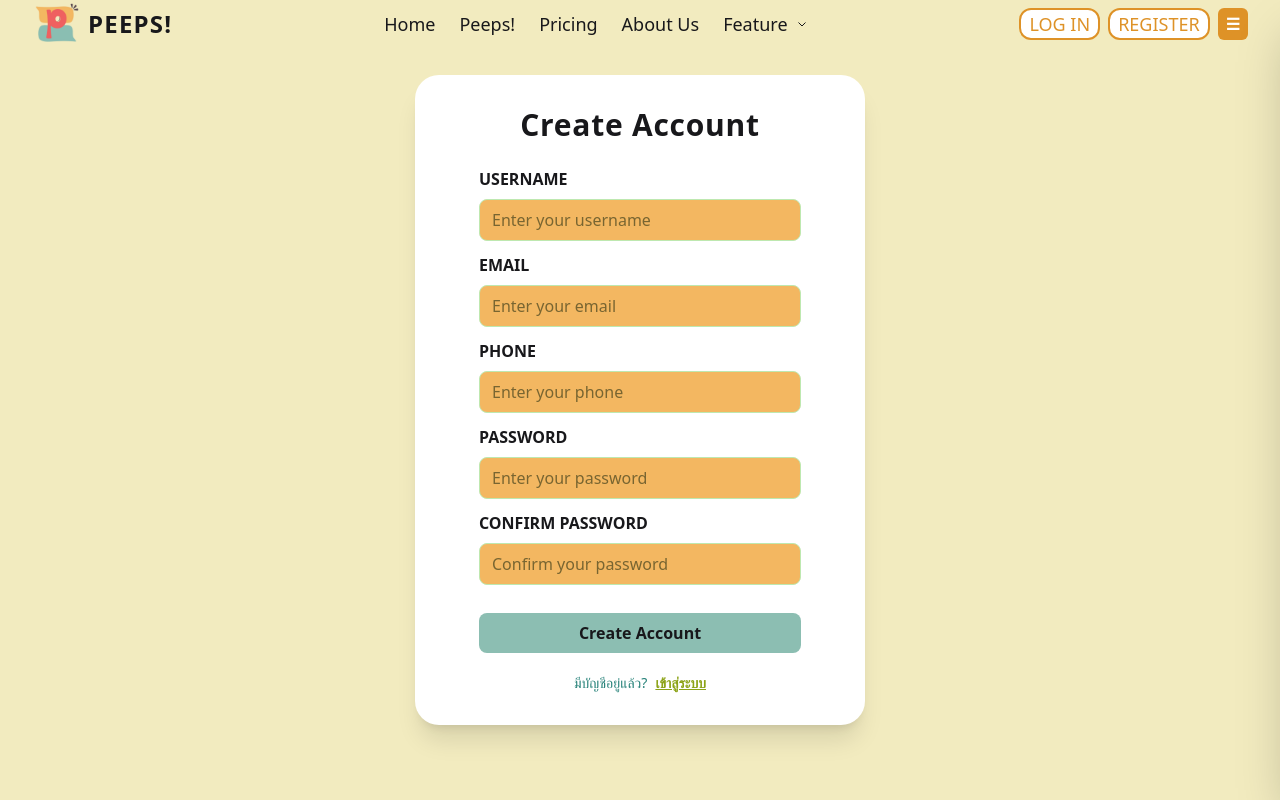
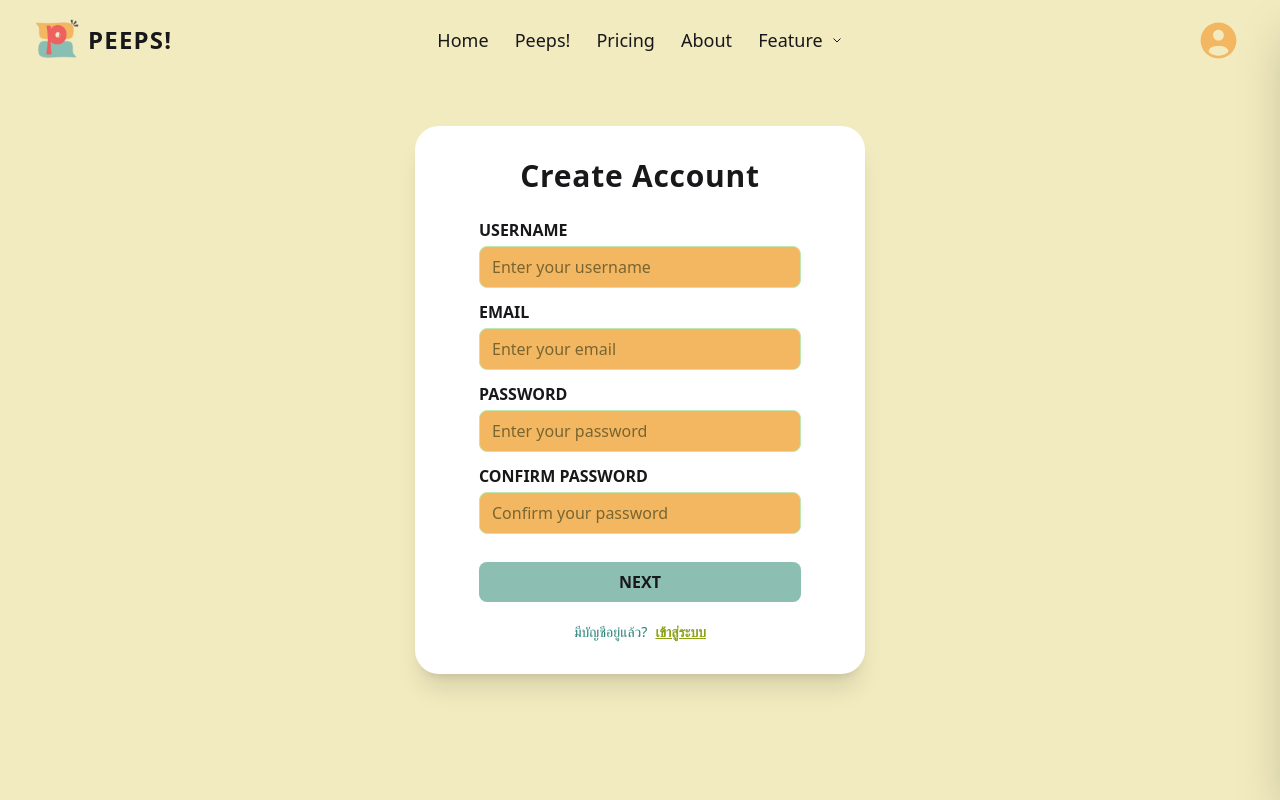
Before and after one commit to Delimie/frontend-peeps, a React (Vite) app: page /register in a window 1280 px wide. Built offline with nearby package versions, Linux system fonts and the light colour scheme.

Commit message:
Connect FE/BE login and register

```diff
--- a/src/App.jsx
+++ b/src/App.jsx
@@ -2,10 +2,12 @@ import { useState } from "react";
 import reactLogo from "./assets/react.svg";
 import viteLogo from "/vite.svg";
 import AppRouter from "./routes/AppRouter";
+import { ToastContainer } from "react-toastify";
 
 function App() {
   return (
     <>
+      <ToastContainer position="bottom-right" style={{ zIndex: 9999 }} />
       <AppRouter />
     </>
   );
--- /dev/null
+++ b/src/api/authApi.jsx
@@ -0,0 +1,8 @@
+import axios from "axios";
+
+export const authApi = axios.create({
+  baseURL: "http://localhost:8000/auth",
+});
+
+export const registerApi = (body) => authApi.post("/register", body);
+export const loginApi = (body) => authApi.post("/login", body);
--- a/src/assets/icon.jsx
+++ b/src/assets/icon.jsx
@@ -0,0 +1,26 @@
+export function UserIcon() {
+  return (
+    <svg
+      width="43px"
+      viewBox="0 0 24 24"
+      fill="none"
+      xmlns="http://www.w3.org/2000/svg"
+    >
+      <g id="SVGRepo_bgCarrier" stroke-width="0"></g>
+      <g
+        id="SVGRepo_tracerCarrier"
+        stroke-linecap="round"
+        stroke-linejoin="round"
+      ></g>
+      <g id="SVGRepo_iconCarrier">
+        {" "}
+        <path
+          fill-rule="evenodd"
+          clip-rule="evenodd"
+          d="M22 12C22 17.5228 17.5228 22 12 22C6.47715 22 2 17.5228 2 12C2 6.47715 6.47715 2 12 2C17.5228 2 22 6.47715 22 12ZM15 9C15 10.6569 13.6569 12 12 12C10.3431 12 9 10.6569 9 9C9 7.34315 10.3431 6 12 6C13.6569 6 15 7.34315 15 9ZM12 20.5C13.784 20.5 15.4397 19.9504 16.8069 19.0112C17.4108 18.5964 17.6688 17.8062 17.3178 17.1632C16.59 15.8303 15.0902 15 11.9999 15C8.90969 15 7.40997 15.8302 6.68214 17.1632C6.33105 17.8062 6.5891 18.5963 7.19296 19.0111C8.56018 19.9503 10.2159 20.5 12 20.5Z"
+          fill="#f3b761"
+        ></path>{" "}
+      </g>
+    </svg>
+  );
+}
--- a/src/components/FormInput.jsx
+++ b/src/components/FormInput.jsx
@@ -1,18 +1,36 @@
 export default function FormInput({
   label,
+  as = "input",
   type = "text",
   placeholder,
   error,
   register,
   name,
+  children,
   ...props
 }) {
+  const inputId = `input-${name}`;
+
   return (
-    <>
+    <div className="flex flex-col gap-1">
       {label && (
-        <label className="font-semibold text-md">{label}</label>
+        <label htmlFor={inputId} className="font-semibold text-md">
+          {label}
+        </label>
       )}
+
+      {as === "select" ? (
+        <select
+          id={inputId}
+          className="mb-1 rounded-lg px-3 py-2 bg-[#F3B761] text-[#246980] font-medium border border-[#bee8b0] focus:outline-none focus:border-[#2dc1b7]"
+          {...register(name)}
+          {...props}
+        >
+          {children}
+        </select>
+      ) : (
         <input
+          id={inputId}
           type={type}
           placeholder={placeholder}
           className="mb-1 rounded-lg px-3 py-2 bg-[#F3B761] placeholder:text-[#786531] text-[#246980] font-medium border border-[#bee8b0] focus:outline-none focus:border-[#2dc1b7]"
@@ -20,7 +38,9 @@ export default function FormInput({
           {...props}
           autoComplete="off"
         />
+      )}
+
       {error && <span className="text-red-400 text-xs -mt-2">{error}</span>}
-    </>
+    </div>
   );
 }
--- a/src/components/MainNav.jsx
+++ b/src/components/MainNav.jsx
@@ -1,5 +1,6 @@
 import React, { useState } from "react";
 import { Link } from "react-router-dom";
+import { UserIcon } from "../assets/icon";
 
 function MainNav() {
   const [open, setOpen] = useState(false);
@@ -8,19 +9,15 @@ function MainNav() {
     "text-lg font-medium hover:text-[#de9227] transition hover:scale-105";
 
   return (
-    <div className="fixed top-0 left-0 w-full flex justify-between items-center bg-[#F2EBBF] px-8 py-2 h-12 z-50">
+    <div className="fixed top-0 left-0 w-full grid grid-cols-3 items-center bg-[#F2EBBF] px-8 py-2 h-20 z-50">
       <div className="flex gap-2 items-center">
-        {/* <span className="text-2xl drop-shadow-sm">LOGOS</span> */}
-        <img src="./Peeps_Logo.png" className="w-12"/>
-        <Link
-          to="/"
-          className="font-extrabold tracking-wider text-2xl"
-        >
+        <img src="./Peeps_Logo.png" className="w-12" />
+        <Link to="/" className="font-extrabold tracking-wider text-2xl">
           PEEPS!
         </Link>
       </div>
 
-      <div className="flex items-center gap-6">
+      <div className="hidden md:flex justify-between items-center gap-6">
         <Link to="/" className={NavBarStyle}>
           Home
         </Link>
@@ -31,7 +28,7 @@ function MainNav() {
           Pricing
         </Link>
         <Link to="/profile" className={NavBarStyle}>
-          About Us
+          About
         </Link>
         <div
           className="relative"
@@ -77,24 +74,14 @@ function MainNav() {
         </div>
       </div>
 
-      <div className="flex gap-2 items-center">
-        <Link
-          to="/login"
-          className="text-[#de9227] bg-white text-lg font-medium hover:text-[#ffe066] transition hover:scale-105 border-2 px-2 rounded-xl"
-        >
-          LOG IN
-        </Link>
-        <Link
-          to="/register"
-          className="text-[#de9227] bg-white text-lg font-medium hover:text-[#ffe066] transition hover:scale-105 border-2 px-2 rounded-xl"
-        >
-          REGISTER
-        </Link>
+      <div className="flex gap-2 justify-end">
         <button
-          className=" bg-[#de9227] px-2 py-1 rounded-md cursor-pointer"
+          className="px-2 py-1 rounded-md cursor-pointer flex items-end"
           onClick={() => setOpen(true)}
         >
-          <span className="text-white font-bold">☰</span>
+          <span className="text-white font-bold">
+            <UserIcon />
+          </span>
         </button>
       </div>
 
@@ -117,12 +104,21 @@ function MainNav() {
           ✕
         </button>
         <nav className="mt-12 flex flex-col gap-4 p-8">
-          <a href="#" className="hover:underline">
-            หน้าแรก
-          </a>
+          <Link
+            to="/login"
+            className=" bg-white text-md hover:text-[#ffe066] transition hover:scale-105"
+          >
+            LOG IN
+          </Link>
+          <Link
+            to="/register"
+            className=" bg-white text-md hover:text-[#ffe066] transition hover:scale-105"
+          >
+            REGISTER
+          </Link>
           <Link
             to="/profile"
-            className="text-[#21b3af] bg-white text-md hover:text-[#ffe066] transition hover:scale-105"
+            className=" bg-white text-md hover:text-[#ffe066] transition hover:scale-105"
           >
             ข้อมูลส่วนตัว
           </Link>
--- a/src/pages/Register.jsx
+++ b/src/pages/Register.jsx
@@ -1,34 +1,65 @@
-import { Link } from "react-router-dom";
+import { Link, useNavigate } from "react-router-dom";
 import FormInput from "../components/FormInput";
 import { useForm } from "react-hook-form";
+import { registerSchema } from "../validators/validator";
+import { registerApi } from "../api/authApi";
+import { yupResolver } from "@hookform/resolvers/yup";
+import { toast } from "react-toastify";
+import { useState } from "react";
 
 function Register() {
   const {
     register,
     handleSubmit,
     formState: { errors },
+    trigger,
   } = useForm({
-    // resolver: yupResolver(registerSchema),
+    resolver: yupResolver(registerSchema),
     mode: "onTouched",
   });
+
+  const [step, setStep] = useState(1);
+
+  const handleNext = async () => {
+    let valid = false;
+    if (step === 1) {
+      valid = await trigger(["name", "email", "password", "confirmPassword"]);
+    }
+    if (valid) setStep(step + 1);
+  };
+
+  const navigate = useNavigate();
+  const onSubmit = async (data) => {
+    try {
+      const res = await registerApi(data);
+      console.log(res);
+      toast.success("Register successfully!");
+      navigate("/login");
+    } catch (error) {
+      console.log(error.response?.data);
+      toast.error("Please try again");
+    }
+  };
 
   return (
     <div className="min-h-screen flex items-center justify-center bg-cover bg-center bg-[#F2EBBF] ">
       <div className="w-[450px] mx-auto">
         <form
-          onSubmit={handleSubmit()}
+          onSubmit={handleSubmit(onSubmit)}
           className="bg-white rounded-3xl  shadow-xl px-16 py-8 flex flex-col gap-2"
         >
+          {step === 1 && (
+            <>
               <h1 className="text-3xl font-bold tracking-wide mb-4 text-center">
                 Create Account
               </h1>
 
               <FormInput
                 label="USERNAME"
-            name="username"
+                name="name"
                 placeholder="Enter your username"
                 register={register}
-            error={errors.username?.message}
+                error={errors.name?.message}
               />
 
               <FormInput
@@ -38,13 +69,6 @@ function Register() {
                 placeholder="Enter your email"
                 register={register}
                 error={errors.email?.message}
-          />
-          <FormInput
-            label="PHONE"
-            name="phone"
-            placeholder="Enter your phone"
-            register={register}
-            error={errors.phone?.message}
               />
 
               <FormInput
@@ -65,9 +89,96 @@ function Register() {
                 error={errors.confirmPassword?.message}
               />
 
+              <button
+                className="bg-[#8CBEB2] px-2 py-2 mt-4 rounded-lg font-semibold cursor-pointer hover:bg-[#5ea192] hover:scale-102 duration-120"
+                onClick={handleNext}
+              >
+                NEXT
+              </button>
+            </>
+          )}
+
+          {step === 2 && (
+            <>
+              <FormInput
+                label="PHONE"
+                name="mobile"
+                placeholder="Enter your phone"
+                register={register}
+                error={errors.mobile?.message}
+              />
+              <FormInput
+                label="ADDRESS"
+                name="address"
+                type="text"
+                placeholder="Enter your address"
+                register={register}
+                error={errors.address?.message}
+              />
+
+              <FormInput
+                label="DATE OF BIRTH"
+                name="birthDate"
+                type="date"
+                placeholder="Enter your birthday"
+                register={register}
+                error={errors.birthDate?.message}
+              />
+
+              <FormInput
+                label="GENDER"
+                name="gender"
+                as="select"
+                register={register}
+                error={errors.gender?.message}
+              >
+                <option value="">Select gender</option>
+                <option value="men">Male</option>
+                <option value="women">Female</option>
+                <option value="others">Other</option>
+              </FormInput>
+
+              <FormInput
+                label="OCCUPATION"
+                name="occupation"
+                as="select"
+                register={register}
+                error={errors.occupation?.message}
+              >
+                <option value="">Select your occupation</option>
+                <option value="Accountant">Accountant</option>
+                <option value="Actor/Actress">Actor/Actress</option>
+                <option value="Architect">Architect</option>
+                <option value="Businessman/Businesswoman">
+                  Businessman/Businesswoman
+                </option>
+                <option value="Designer">Designer</option>
+                <option value="Driver">Driver</option>
+                <option value="Doctor/Nurse">Doctor/Nurse</option>
+                <option value="Employee">Employee</option>
+                <option value="Engineer">Engineer</option>
+                <option value="Entrepreneur">Entrepreneur</option>
+                <option value="Freelancer">Freelancer</option>
+                <option value="Journalist">Journalist</option>
+                <option value="Lawyer">Lawyer</option>
+                <option value="Musician">Musician</option>
+                <option value="Pilot">Pilot</option>
+                <option value="Police">Police</option>
+                <option value="Programmer">Programmer</option>
+                <option value="Salesperson">Salesperson</option>
+                <option value="Scientist">Scientist</option>
+                <option value="Security Guard">Security Guard</option>
+                <option value="Singer">Singer</option>
+                <option value="Teacher/Professor">Teacher/Professor</option>
+                <option value="Other">Other</option>
+              </FormInput>
+
               <button className="bg-[#8CBEB2] px-2 py-2 mt-4 rounded-lg font-semibold cursor-pointer hover:bg-[#5ea192] hover:scale-102 duration-120">
                 Create Account
               </button>
+            </>
+          )}
+
           <div className="mt-3 text-center text-[#258178] text-sm">
             มีบัญชีอยู่แล้ว?
             <Link
--- a/src/validators/validator.jsx
+++ b/src/validators/validator.jsx
@@ -13,9 +13,9 @@ export const registerSchema = object({
       return emailRegex.test(value) || thaiMobileRegex.test(value)
     }
   ),
-  password: string().min(6).required(),
+  password: string().min(6).required('Enter your password'),
   confirmPassword: string().oneOf([ref("password")], 'confirmPassword must match password'),
-  email: string().email(),
+  email: string().email().required('Enter your email'),
   mobile: string().matches(thaiMobileRegex),
   birthDate: date().required('Enter your birth date').max(new Date(), 'Birth date must not be in the future'),
   gender: string().oneOf(['men', 'women', 'others'], 'Gender must be either "men" or "women" or "others'),
```
Also changed, not shown: src/pages/Login.jsx (+18 -3 lines), src/stores/authStore.jsx (added, +22 -0 lines). Lines whose indentation alone changed are shown as unchanged.
